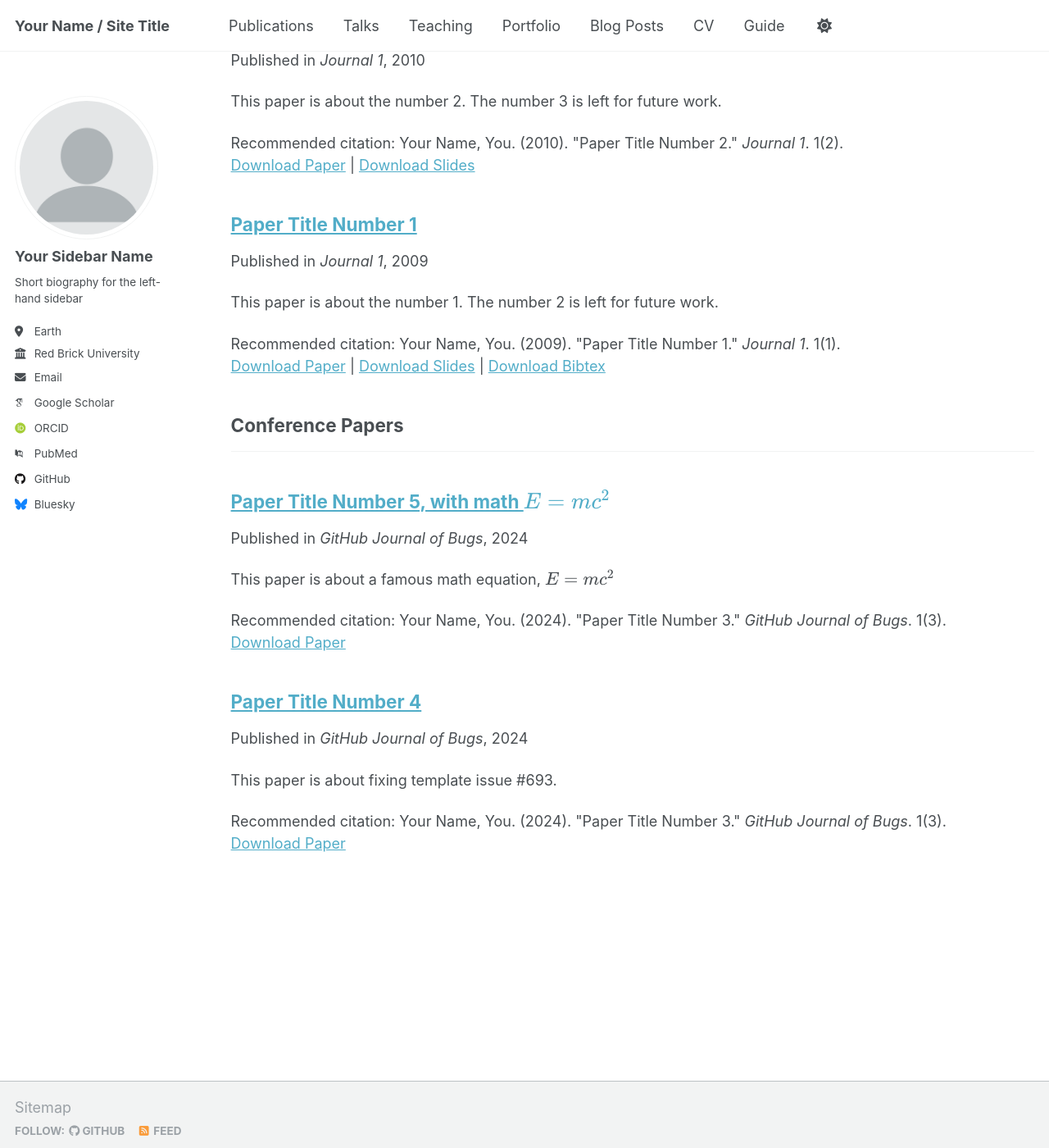
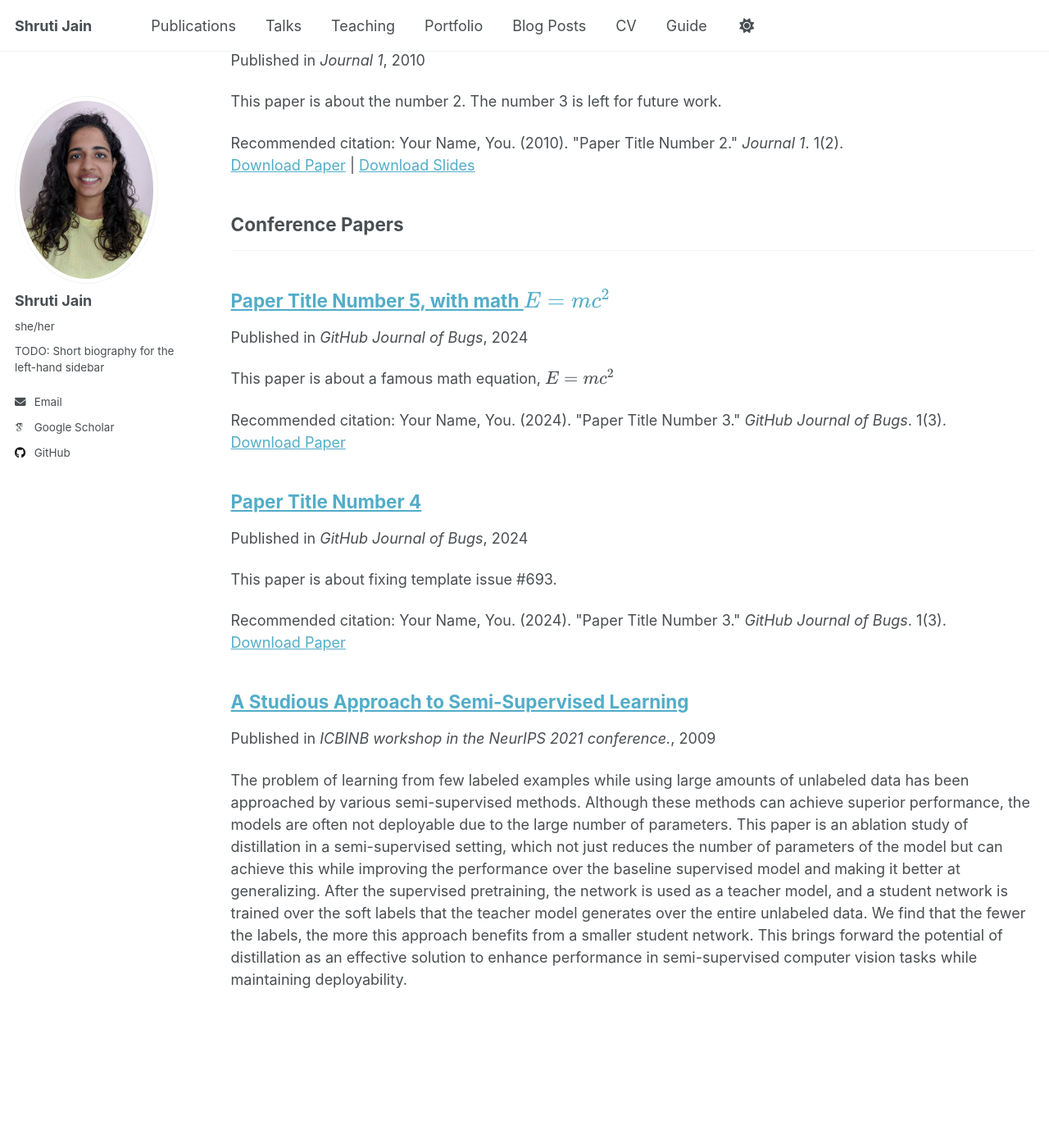
Before and after one commit to shrutijain1405/shrutijain1405.github.io, a Jekyll site: the page built from _pages/publications.html, in a window 1280 px wide and 1400 px high, scrolled down 534 px. Shown: the whole window at 82% size. Built offline with Jekyll 4.4.1, drawn with Linux system fonts in a browser that asks for light colours; some web fonts are replaced; some of the changed text lies outside the part shown.

Commit message:
changed personal info and one publication

```diff
--- a/_config.yml
+++ b/_config.yml
@@ -9,36 +9,36 @@
 # Basic Site Settings
 locale                   : "en-US"
 site_theme               : "default"
-title                    : "Your Name / Site Title"
+title                    : "Shruti Jain"
 title_separator          : "-"
-name                     : &name "Your Name"
-description              : &description "personal description"
-url                      : https://academicpages.github.io # the base hostname & protocol for your site e.g. "https://[your GitHub username].github.io" or if you already have some other page hosted on Github then use "https://[your GitHub username].github.io/[Your Repo Name]"
+name                     : &name "Shruti Jain"
+description              : &description "TODO: Personal desc"
+url                      : https://shrutijain1405.github.io # the base hostname & protocol for your site e.g. "https://[your GitHub username].github.io" or if you already have some other page hosted on Github then use "https://[your GitHub username].github.io/[Your Repo Name]"
 baseurl                  : "" # the subpath of your site, e.g. "/blog"
-repository               : "academicpages/academicpages.github.io"
+repository               : "shrutijain1405/academicpages.github.io"
 
 # Site Author - The following control what appear as part of the author content on the side bar.
 #               If a field is blank the icon and link will not appear, otherwise it will be shown.
 #               Additional customization can be done by editing /_includes/author-profile.html
 author:
   # Biographic information
-  avatar           : "profile.png"
-  name             : "Your Sidebar Name"
-  pronouns         : # example: "she/her"
-  bio              : "Short biography for the left-hand sidebar"
-  location         : "Earth"
-  employer         : "Red Brick University"
+  avatar           : "your_photo.jpg"
+  name             : "Shruti Jain"
+  pronouns         : "she/her"
+  bio              : "TODO: Short biography for the left-hand sidebar"
+  location         :
+  employer         :
   uri              : # URL
-  email            : "none@example.org"
+  email            : "shrutipraveenjain@gmail.com"
 
   # Academic websites
   academia         : # URL
   arxiv            : # URL - Update with the correct link to your profile
-  googlescholar    : "https://scholar.google.com/citations?user=PS_CX0AAAAAJ"
+  googlescholar    : "https://scholar.google.com/citations?user=9BNl_lwAAAAJ&hl=en"
   impactstory      : # URL
-  orcid            : "http://orcid.org/yourorcidurl"
+  orcid            :
   semantic         : # URL
-  pubmed           : "https://www.ncbi.nlm.nih.gov/pubmed/?term=john+snow"
+  pubmed           :
   researchgate     : # URL
   scopus           : # URL
 
@@ -46,12 +46,12 @@
   bitbucket        : # Username - Update with your username on the site
   codepen          : # Username
   dribbble         : # Username
-  github           : "academicpages"
+  github           : "https://github.com/shrutijain1405"
   kaggle           : # Username
   stackoverflow    : # User number or user number and name (i.e., use "1" or "1/jeff-atwood")
 
   # Social media
-  bluesky          : "bsky.app" # Replace this with you Bluesky username
+  bluesky          : # Replace this with you Bluesky username
   facebook         : # Username
   flickr           : # Username
   foursquare       : # Username
--- a/_publications/2009-10-01-paper-title-number-1.md
+++ b/_publications/2009-10-01-paper-title-number-1.md
@@ -1,14 +1,9 @@
 ---
-title: "Paper Title Number 1"
+title: "A Studious Approach to Semi-Supervised Learning"
 collection: publications
-category: manuscripts
-permalink: /publication/2009-10-01-paper-title-number-1
-excerpt: 'This paper is about the number 1. The number 2 is left for future work.'
-date: 2009-10-01
-venue: 'Journal 1'
-slidesurl: 'http://academicpages.github.io/files/slides1.pdf'
-paperurl: 'http://academicpages.github.io/files/paper1.pdf'
-bibtexurl: 'http://academicpages.github.io/files/bibtex1.bib'
-citation: 'Your Name, You. (2009). &quot;Paper Title Number 1.&quot; <i>Journal 1</i>. 1(1).'
+category: conferences
+permalink: https://arxiv.org/abs/2109.08924
+excerpt: 'The problem of learning from few labeled examples while using large amounts of unlabeled data has been approached by various semi-supervised methods. Although these methods can achieve superior performance, the models are often not deployable due to the large number of parameters. This paper is an ablation study of distillation in a semi-supervised setting, which not just reduces the number of parameters of the model but can achieve this while improving the performance over the baseline supervised model and making it better at generalizing. After the supervised pretraining, the network is used as a teacher model, and a student network is trained over the soft labels that the teacher model generates over the entire unlabeled data. We find that the fewer the labels, the more this approach benefits from a smaller student network. This brings forward the potential of distillation as an effective solution to enhance performance in semi-supervised computer vision tasks while maintaining deployability.'
+venue: 'ICBINB workshop in the NeurIPS 2021 conference.'
 ---
 The contents above will be part of a list of publications, if the user clicks the link for the publication than the contents of section will be rendered as a full page, allowing you to provide more information about the paper for the reader. When publications are displayed as a single page, the contents of the above "citation" field will automatically be included below this section in a smaller font.
```
Also changed, not shown: images/profile.png (deleted), images/your_photo.jpg (added).
